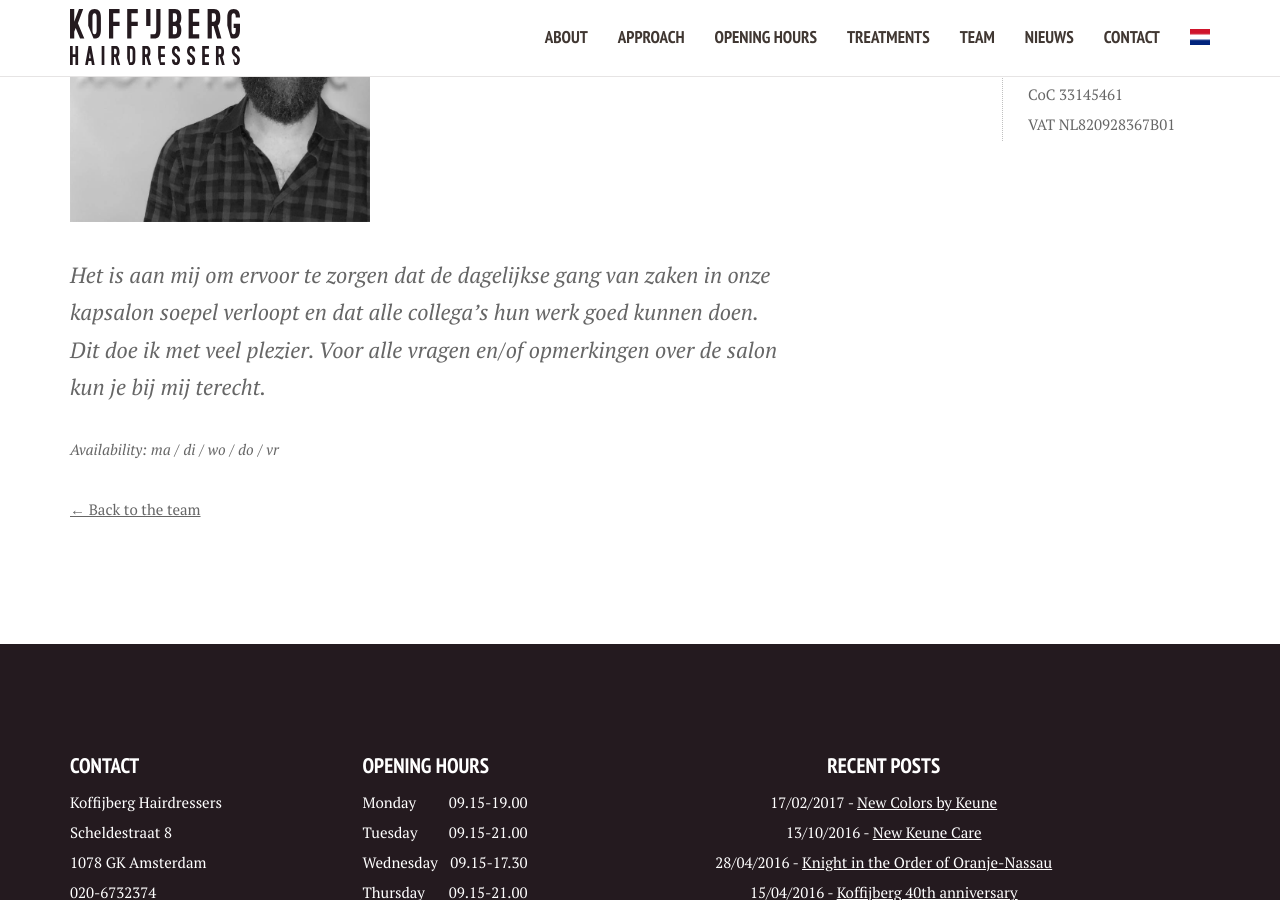
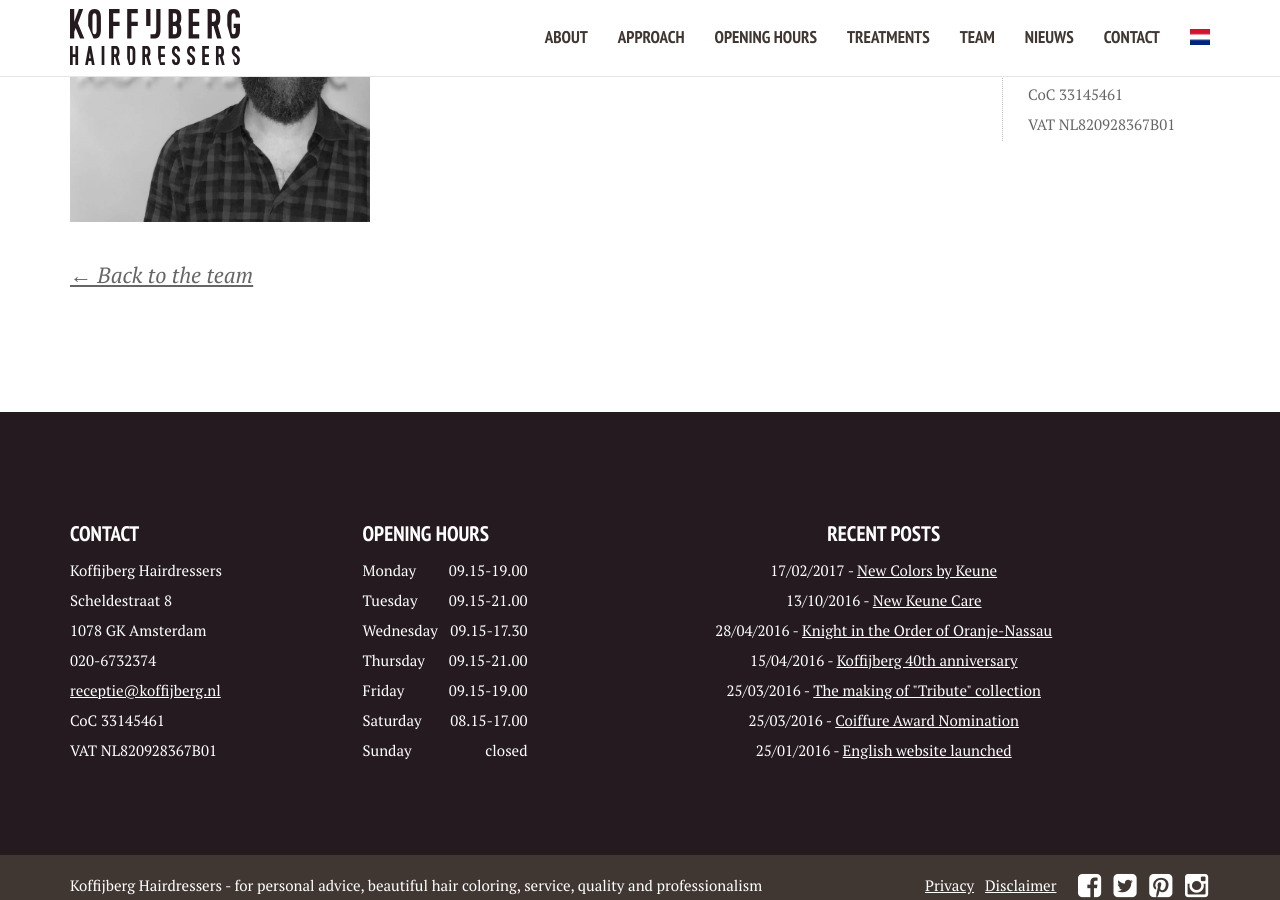
Before and after one commit to xuantiep/koffijberghairdressers, a Jekyll site: the page built from _members/robert.md, in a window 1280 px wide and 900 px high, scrolled down 570 px. Built offline with Jekyll 4.4.1, drawn with Linux system fonts in a browser that asks for light colours.

Commit message:
Updated '_members/robert.md' via CloudCannon

```diff
--- a/_members/robert.md
+++ b/_members/robert.md
@@ -5,8 +5,3 @@ image: /img/profielfotos/IMG_0360_0000s_0001_Layer 16.jpg
 functie: Eigenaar & Office manager
 order: 40
 ---
-
-
-Het is aan mij om ervoor te zorgen dat de dagelijkse gang van zaken in onze kapsalon soepel verloopt en dat alle collega's hun werk goed kunnen doen. Dit doe ik met veel plezier. Voor alle vragen en/of opmerkingen over de salon kun je bij mij terecht.
-
-*Availability: ma / di / wo / do / vr*
```
